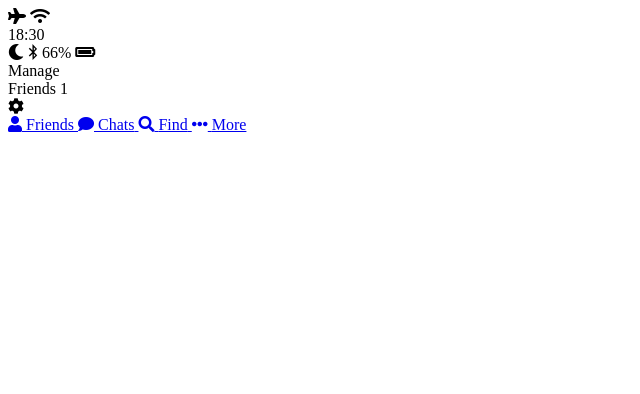
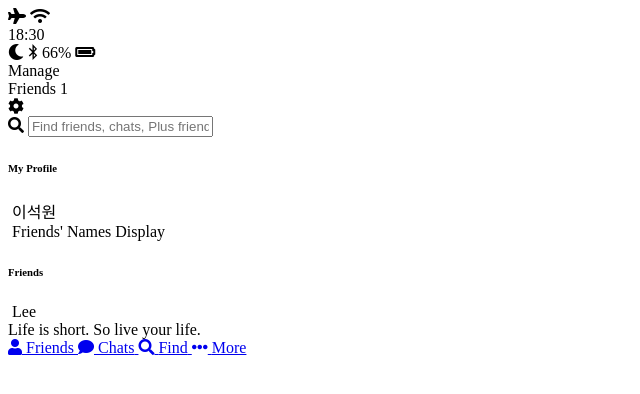
Before and after one commit to BlackMonkey56/kakao-clone, a plain HTML site: page index.html in a window 1280 px wide. Shown: the whole page, without its empty margins (0-640 px from the left). Drawn offline with Linux system fonts and the light colour scheme.

Commit message:
Add main contents in index.html

```diff
--- a/index.html
+++ b/index.html
@@ -40,6 +40,44 @@
     </div>
   </header>
 
+  <main class="friends">
+    <div class="search-bar">
+      <i class="fa fa-search"></i>
+      <input type="text", placeholder="Find friends, chats, Plus friends">
+    </div>
+    <section class="friends__section">
+      <header class="friends__section-header">
+        <h6 class="friends__section-title">My Profile</h6>
+      </header>
+      <div class="friends__section-rows">
+        <div class="friends__section-row">
+          <img src="" alt="">
+          <span class="friends__section-name">이석원</span>
+        </div>
+        <div class="friends__section-row">
+          <img src="" alt="">
+          <span class="friends__section-name">Friends' Names Display</span>
+        </div>
+      </div>
+    </section>
+    <section class="friends__section">
+      <header class="friends__section-header">
+        <h6 class="friends__section-title">Friends</h6>
+      </header>
+      <div class="friends__section-rows">
+        <div class="friends__section-row">
+          <div class="friends__section-column">
+            <img src="" alt="">
+            <span class="friends__section-name">Lee</span>
+          </div>
+          <span class="friends__section-tagline">
+            Life is short. So live your life.
+          </span>
+        </div>
+      </div>
+    </section>
+  </main>
+
   <nav class="tab-bar">
     <a href="index.html" class="tab-bar__tab tab-bar__selected">
       <i class="fa fa-user"></i>
```
